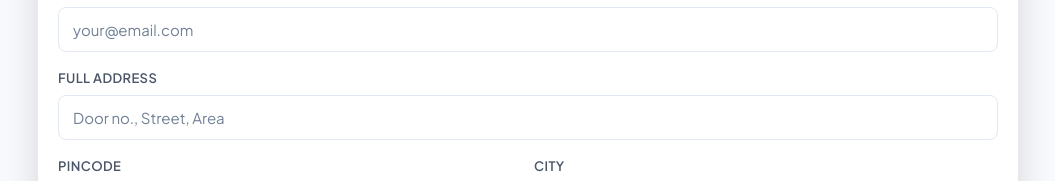
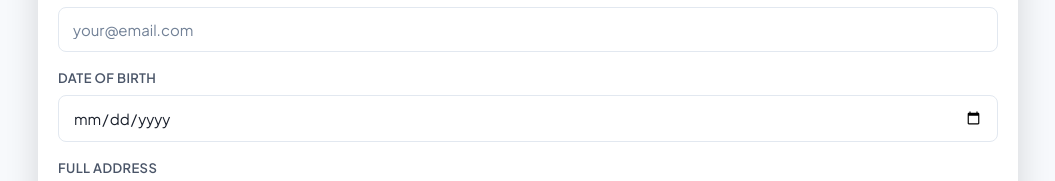
Before and after one commit to donarconnectsupport-tech/DonarConnect, a React (Vite) app in the folder donarconnect/: page /details in a window 1280 px wide. Shown: the part 420-601 px from the top of the page, without its empty margins (112-1167 px from the left). Built offline with nearby package versions, Linux system fonts and the light colour scheme; no server answers.

Commit message:
add DOB field

```diff
--- a/donarconnect/src/hooks/useOrderForm.jsx
+++ b/donarconnect/src/hooks/useOrderForm.jsx
@@ -8,6 +8,7 @@ export function OrderProvider({ children }) {
     fullName:      '',
     phone:         '',
     email:         '',
+    dob:           '',
     address:       '',
     pincode:       '',
     city:          '',
--- a/donarconnect/src/pages/PersonalDetailsPage.jsx
+++ b/donarconnect/src/pages/PersonalDetailsPage.jsx
@@ -32,6 +32,7 @@ export default function PersonalDetailsPage() {
     fullName: order.fullName,
     phone:    order.phone,
     email:    order.email,
+    dob:      order.dob,
     address:  order.address,
     pincode:  order.pincode,
     city:     order.city,
@@ -90,6 +91,18 @@ export default function PersonalDetailsPage() {
             />
           </div>
 
+          <div className="form-group">
+            <label className="form-label">Date of Birth</label>
+            <input
+              type="date"
+              className="form-input"
+              value={form.dob}
+              onChange={set('dob')}
+              max={new Date(new Date().setFullYear(new Date().getFullYear() - 21))
+                .toISOString().split('T')[0]}
+            />
+          </div>
+
           {field('address', 'Full Address', 'text', 'Door no., Street, Area')}
 
           <div className="form-row-2">
--- a/donarconnect/src/utils/api.js
+++ b/donarconnect/src/utils/api.js
@@ -38,6 +38,7 @@ export async function submitOrder(orderData) {
       fullName:      orderData.fullName,
       phone:         orderData.phone,
       email:         orderData.email || '',
+      dob:           orderData.dob || '',
       address:       orderData.address,
       pincode:       orderData.pincode,
       city:          orderData.city,
```
